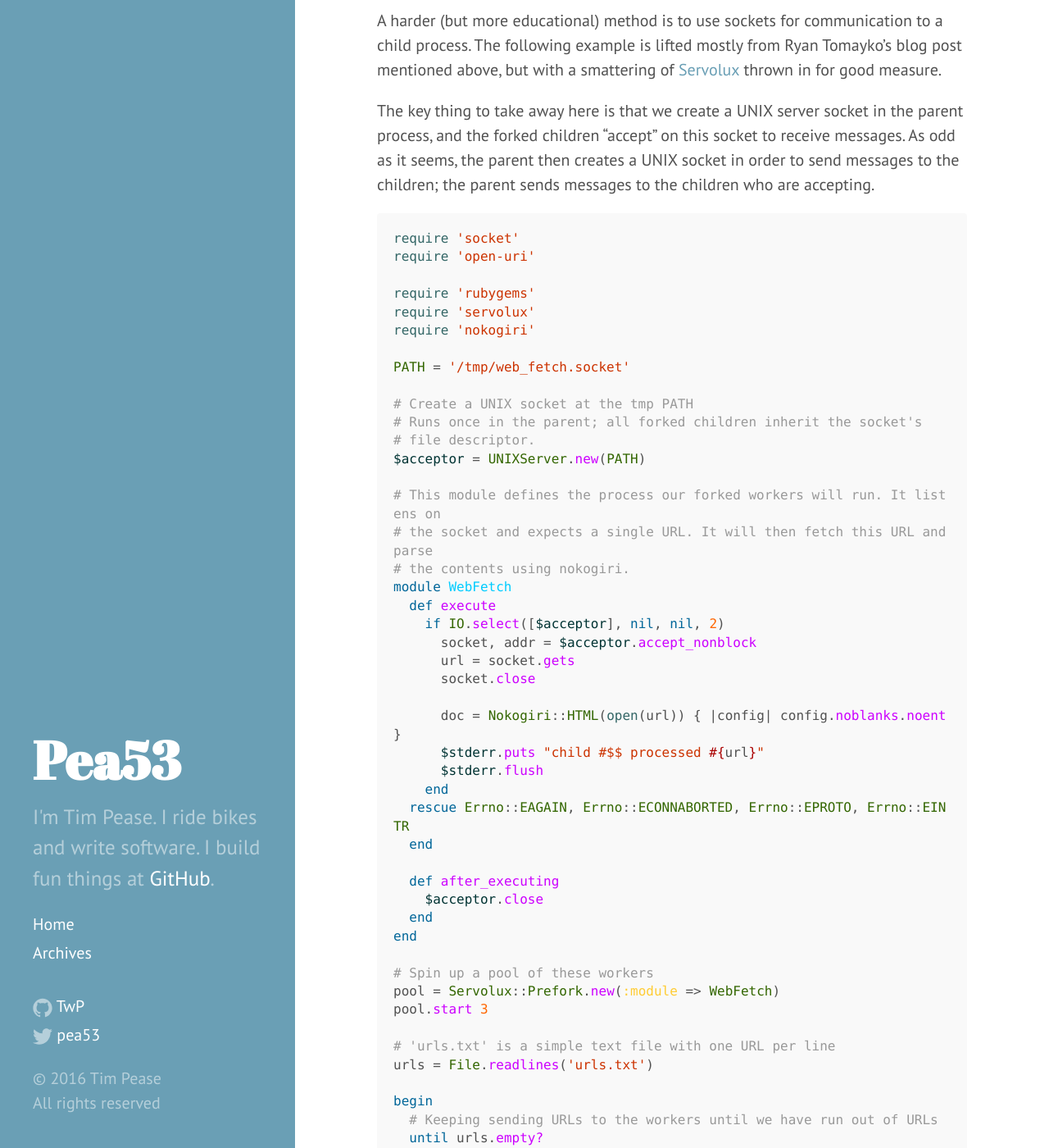
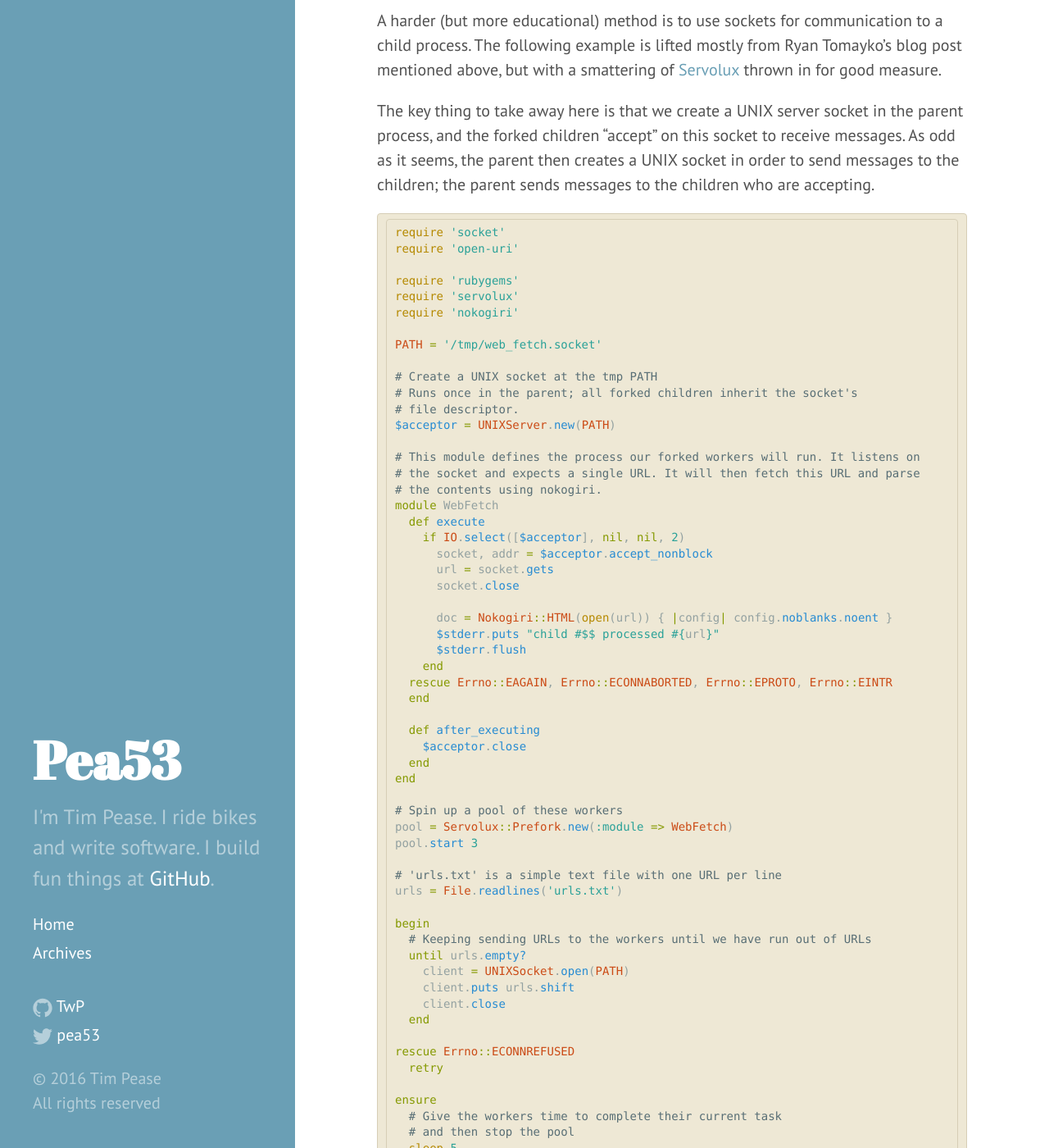
Before and after one commit to TwP/twp.github.io, a Jekyll site: the page built from _posts/2011-01-02-preforking-workers.md, in a window 1280 px wide and 1400 px high, scrolled down 1305 px. Shown: the whole window at 82% size. Built offline with Jekyll 4.4.1, drawn with Linux system fonts in a browser that asks for light colours.

Commit message:
using the solar light theme for syntax highlighting

```diff
--- a/assets/css/poole.css
+++ b/assets/css/poole.css
@@ -183,6 +183,7 @@
 .highlight {
   margin-bottom: 1rem;
   border-radius: 4px;
+  font-size: 14px;
 }
 .highlight pre {
   margin-bottom: 0;
--- a/assets/css/syntax.css
+++ b/assets/css/syntax.css
@@ -1,65 +1,75 @@
-.highlight .hll { background-color: #ffc; }
-.highlight .c { color: #999; } /* Comment */
-.highlight .err { color: #a00; background-color: #faa } /* Error */
-.highlight .k { color: #069; } /* Keyword */
-.highlight .o { color: #555 } /* Operator */
-.highlight .cm { color: #09f; font-style: italic } /* Comment.Multiline */
-.highlight .cp { color: #099 } /* Comment.Preproc */
-.highlight .c1 { color: #999; } /* Comment.Single */
-.highlight .cs { color: #999; } /* Comment.Special */
-.highlight .gd { background-color: #fcc; border: 1px solid #c00 } /* Generic.Deleted */
-.highlight .ge { font-style: italic } /* Generic.Emph */
-.highlight .gr { color: #f00 } /* Generic.Error */
-.highlight .gh { color: #030; } /* Generic.Heading */
-.highlight .gi { background-color: #cfc; border: 1px solid #0c0 } /* Generic.Inserted */
-.highlight .go { color: #aaa } /* Generic.Output */
-.highlight .gp { color: #009; } /* Generic.Prompt */
-.highlight .gs { } /* Generic.Strong */
-.highlight .gu { color: #030; } /* Generic.Subheading */
-.highlight .gt { color: #9c6 } /* Generic.Traceback */
-.highlight .kc { color: #069; } /* Keyword.Constant */
-.highlight .kd { color: #069; } /* Keyword.Declaration */
-.highlight .kn { color: #069; } /* Keyword.Namespace */
-.highlight .kp { color: #069 } /* Keyword.Pseudo */
-.highlight .kr { color: #069; } /* Keyword.Reserved */
-.highlight .kt { color: #078; } /* Keyword.Type */
-.highlight .m { color: #f60 } /* Literal.Number */
-.highlight .s { color: #d44950 } /* Literal.String */
-.highlight .na { color: #4f9fcf } /* Name.Attribute */
-.highlight .nb { color: #366 } /* Name.Builtin */
-.highlight .nc { color: #0a8; } /* Name.Class */
-.highlight .no { color: #360 } /* Name.Constant */
-.highlight .nd { color: #99f } /* Name.Decorator */
-.highlight .ni { color: #999; } /* Name.Entity */
-.highlight .ne { color: #c00; } /* Name.Exception */
-.highlight .nf { color: #c0f } /* Name.Function */
-.highlight .nl { color: #99f } /* Name.Label */
-.highlight .nn { color: #0cf; } /* Name.Namespace */
-.highlight .nt { color: #2f6f9f; } /* Name.Tag */
-.highlight .nv { color: #033 } /* Name.Variable */
-.highlight .ow { color: #000; } /* Operator.Word */
-.highlight .w { color: #bbb } /* Text.Whitespace */
-.highlight .mf { color: #f60 } /* Literal.Number.Float */
-.highlight .mh { color: #f60 } /* Literal.Number.Hex */
-.highlight .mi { color: #f60 } /* Literal.Number.Integer */
-.highlight .mo { color: #f60 } /* Literal.Number.Oct */
-.highlight .sb { color: #c30 } /* Literal.String.Backtick */
-.highlight .sc { color: #c30 } /* Literal.String.Char */
-.highlight .sd { color: #c30; font-style: italic } /* Literal.String.Doc */
-.highlight .s2 { color: #c30 } /* Literal.String.Double */
-.highlight .se { color: #c30; } /* Literal.String.Escape */
-.highlight .sh { color: #c30 } /* Literal.String.Heredoc */
-.highlight .si { color: #a00 } /* Literal.String.Interpol */
-.highlight .sx { color: #c30 } /* Literal.String.Other */
-.highlight .sr { color: #3aa } /* Literal.String.Regex */
-.highlight .s1 { color: #c30 } /* Literal.String.Single */
-.highlight .ss { color: #fc3 } /* Literal.String.Symbol */
-.highlight .bp { color: #366 } /* Name.Builtin.Pseudo */
-.highlight .vc { color: #033 } /* Name.Variable.Class */
-.highlight .vg { color: #033 } /* Name.Variable.Global */
-.highlight .vi { color: #033 } /* Name.Variable.Instance */
-.highlight .il { color: #f60 } /* Literal.Number.Integer.Long */
-
-.css .o,
-.css .o + .nt,
-.css .nt + .nt { color: #999; }
+.highlight{
+  background-color: #eee8d5;
+  color: #657b83;
+  border: 1px solid #d6ceb6;
+  overflow: auto;
+  padding: 6px 10px;
+}
+.highlight .c { color: #586E75 }
+.highlight .err { color: #93A1A1 }
+.highlight .g { color: #93A1A1 }
+.highlight .k { color: #859900 }
+.highlight .l { color: #93A1A1 }
+.highlight .n { color: #93A1A1 }
+.highlight .o { color: #859900 }
+.highlight .x { color: #CB4B16 }
+.highlight .p { color: #93A1A1 }
+.highlight .cm { color: #586E75 }
+.highlight .cp { color: #859900 }
+.highlight .c1 { color: #586E75 }
+.highlight .cs { color: #859900 }
+.highlight .gd { color: #2AA198 }
+.highlight .ge { color: #93A1A1; font-style: italic }
+.highlight .gr { color: #DC322F }
+.highlight .gh { color: #CB4B16 }
+.highlight .gi { color: #859900 }
+.highlight .go { color: #93A1A1 }
+.highlight .gp { color: #93A1A1 }
+.highlight .gs { color: #93A1A1; font-weight: bold }
+.highlight .gu { color: #CB4B16 }
+.highlight .gt { color: #93A1A1 }
+.highlight .kc { color: #CB4B16 }
+.highlight .kd { color: #268BD2 }
+.highlight .kn { color: #859900 }
+.highlight .kp { color: #859900 }
+.highlight .kr { color: #268BD2 }
+.highlight .kt { color: #DC322F }
+.highlight .ld { color: #93A1A1 }
+.highlight .m { color: #2AA198 }
+.highlight .s { color: #2AA198 }
+.highlight .na { color: #93A1A1 }
+.highlight .nb { color: #B58900 }
+.highlight .nc { color: #268BD2 }
+.highlight .no { color: #CB4B16 }
+.highlight .nd { color: #268BD2 }
+.highlight .ni { color: #CB4B16 }
+.highlight .ne { color: #CB4B16 }
+.highlight .nf { color: #268BD2 }
+.highlight .nl { color: #93A1A1 }
+.highlight .nn { color: #93A1A1 }
+.highlight .nx { color: #93A1A1 }
+.highlight .py { color: #93A1A1 }
+.highlight .nt { color: #268BD2 }
+.highlight .nv { color: #268BD2 }
+.highlight .ow { color: #859900 }
+.highlight .w { color: #93A1A1 }
+.highlight .mf { color: #2AA198 }
+.highlight .mh { color: #2AA198 }
+.highlight .mi { color: #2AA198 }
+.highlight .mo { color: #2AA198 }
+.highlight .sb { color: #586E75 }
+.highlight .sc { color: #2AA198 }
+.highlight .sd { color: #93A1A1 }
+.highlight .s2 { color: #2AA198 }
+.highlight .se { color: #CB4B16 }
+.highlight .sh { color: #93A1A1 }
+.highlight .si { color: #2AA198 }
+.highlight .sx { color: #2AA198 }
+.highlight .sr { color: #DC322F }
+.highlight .s1 { color: #2AA198 }
+.highlight .ss { color: #2AA198 }
+.highlight .bp { color: #268BD2 }
+.highlight .vc { color: #268BD2 }
+.highlight .vg { color: #268BD2 }
+.highlight .vi { color: #268BD2 }
+.highlight .il { color: #2AA198 }
```
